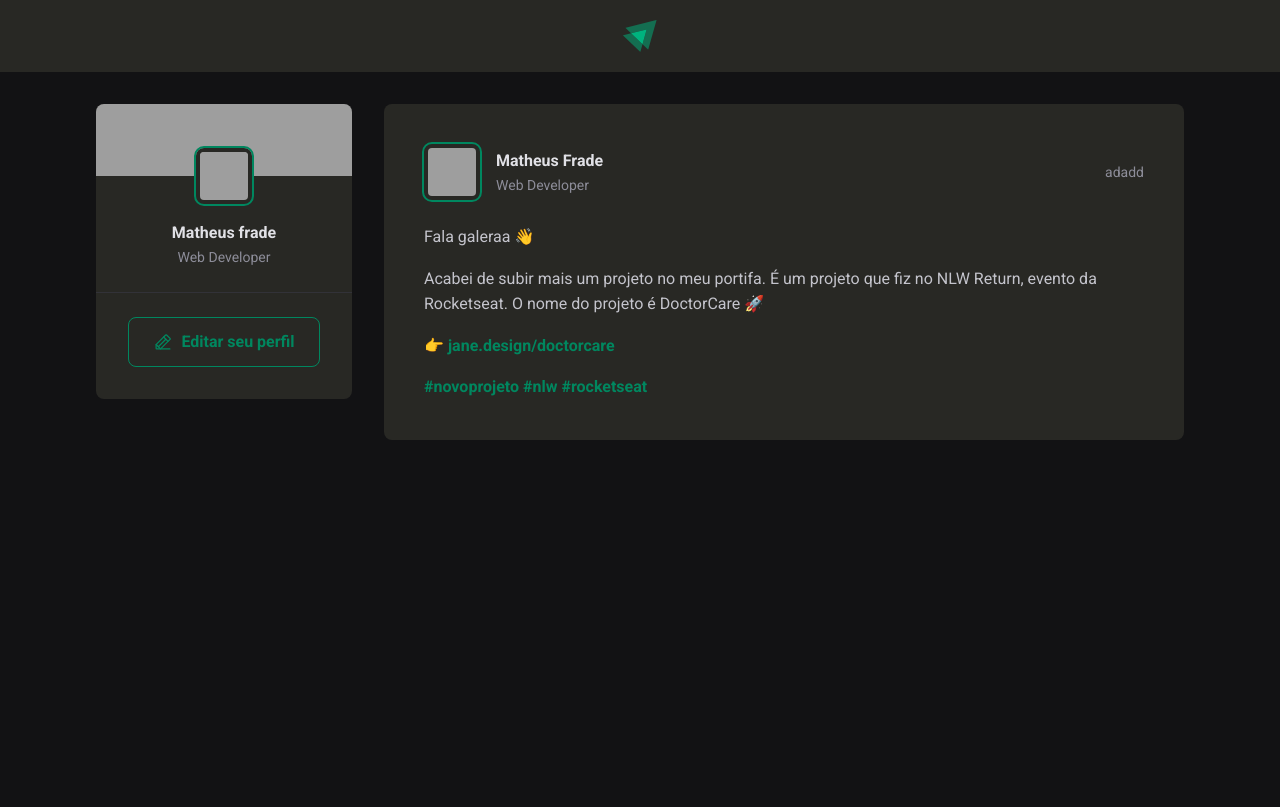
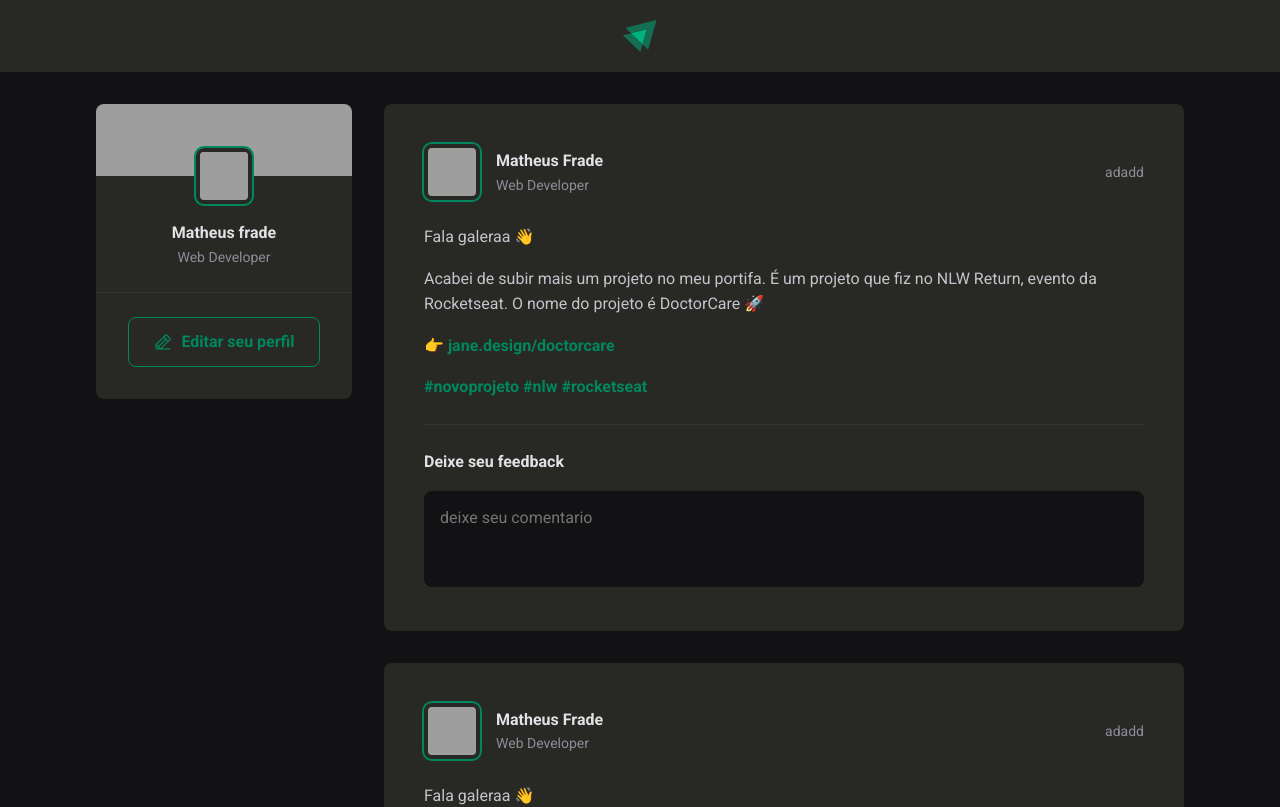
Before and after one commit to metfor/IgniteFeed, a React (Vite) app in the folder 01/: page / in a window 1280 px wide. Shown: the top 807 px of the page. Built offline with nearby package versions, Linux system fonts and the light colour scheme; grey boxes are pictures that could not be loaded.

Commit message:
feat(ignitefeed): formulário de comentários

```diff
--- a/01/src/App.jsx
+++ b/01/src/App.jsx
@@ -12,7 +12,11 @@ export function App() {
         <main>
           {" "}
           <Post
-            author="frade"
+            author="Matheus Frade"
+            content="Lorem ipsum dolor, sit amet consectetur adipisicing elit. Quis facilis ad laborum fugiat magnam eligendi eaque quaerat nihil, dignissimos totam veritatis! Quos quasi tenetur, at odit saepe consequuntur culpa amet."
+          />
+          <Post
+            author="Matheus Frade"
             content="Lorem ipsum dolor, sit amet consectetur adipisicing elit. Quis facilis ad laborum fugiat magnam eligendi eaque quaerat nihil, dignissimos totam veritatis! Quos quasi tenetur, at odit saepe consequuntur culpa amet."
           />
         </main>
--- a/01/src/components/Post.jsx
+++ b/01/src/components/Post.jsx
@@ -1,5 +1,5 @@
 import styles from "./Post.module.css";
-export function Post() {
+export function Post(props) {
   return (
     <article className={styles.post}>
       <header>
@@ -10,7 +10,7 @@ export function Post() {
             alt="perfil-foto"
           />
           <div className={styles.authorInfo}>
-            <strong>Matheus Frade</strong>
+            <strong>{props.author}</strong>
             <span>Web Developer</span>
           </div>
         </div>
@@ -32,6 +32,13 @@ export function Post() {
           <a href="#">#nlw {""}</a> <a href="#">#rocketseat </a>
         </p>
       </div>
+      <form className={styles.commentForm}>
+        <strong>Deixe seu feedback</strong>
+        <textarea placeholder="deixe seu comentario" />
+        <footer>
+          <button type="submit">Publicar</button>
+        </footer>
+      </form>
     </article>
   );
 }
--- a/01/src/components/Post.module.css
+++ b/01/src/components/Post.module.css
@@ -60,3 +60,49 @@
     color: var(--gray-400);
     line-height: 1.6;
 }
+.commentForm{
+    width: 100%;
+    margin-top: 1.5rem;
+    padding-top: 1.5rem;
+    border-top: 1px solid var(--gray-600);
+}
+.commentForm > strong{
+    line-height: 1.6;
+    color:var(--gray-100);
+}
+.commentForm textarea {
+    width: 100%;
+    background: var(--gray-900);
+    border: 0;
+    resize: none;
+    height: 6rem;
+    padding: 1rem;
+    border-radius: 8px;
+    color:var(--gray-100);
+    line-height:1.4;
+    margin-top:1rem;
+}
+.commentForm footer{
+    visibility: hidden;
+    max-height: 0;
+}
+.commentForm:focus-within footer{
+    visibility: visible;
+    max-height: none;
+}
+.commentForm button[type=submit]{
+    padding: 1rem 1.5rem;
+    margin-top: 1rem;
+    border-radius:8px ;
+    border:0;
+    background: var(--gren-500);
+    color:var(--white);
+    font-weight: bold;
+    cursor: pointer;
+    transition: background-color 0.1s;
+
+
+}
+.commentForm button[type=submit]:hover {
+    background: var(--gren-300);
+}
--- a/01/src/global.css
+++ b/01/src/global.css
@@ -10,6 +10,10 @@
 
     --gren-300:#00b70e;
     --gren-500:#00875f;
+}
+:focus{
+    outline: transparent;
+    box-shadow: 0 0 0 2px var(--gren-500);
 }
 *{
     margin: 0;
```
